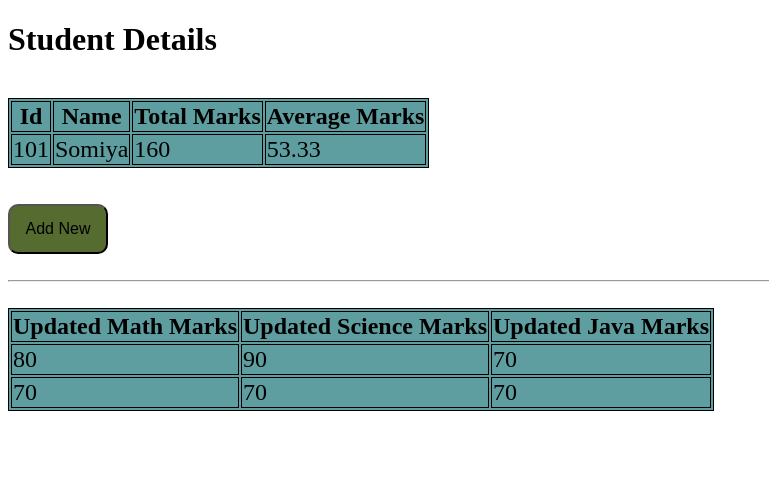
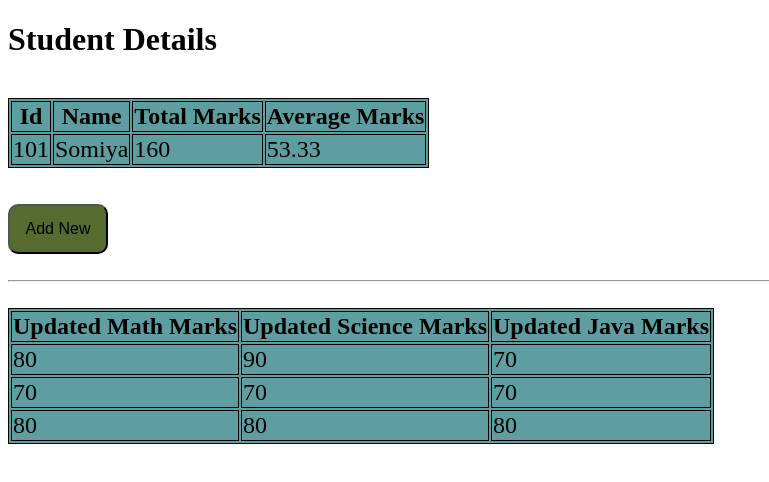
Before and after one commit to somiyangp/asdmLabExam, an Angular app: page / in a window 1280 px wide. Shown: the top 482 px of the page, without its empty margins (0-769 px from the left). Built offline with nearby package versions, Linux system fonts and the light colour scheme.

Commit message:
New changes in banch student

```diff
--- a/src/app/student/student.component.html
+++ b/src/app/student/student.component.html
@@ -47,5 +47,10 @@
       <td>70</td>
       <td>70</td>
     </tr>
+    <tr>
+      <td>80</td>
+      <td>80</td>
+      <td>80</td>
+    </tr>
   </table>
 </div>
```
